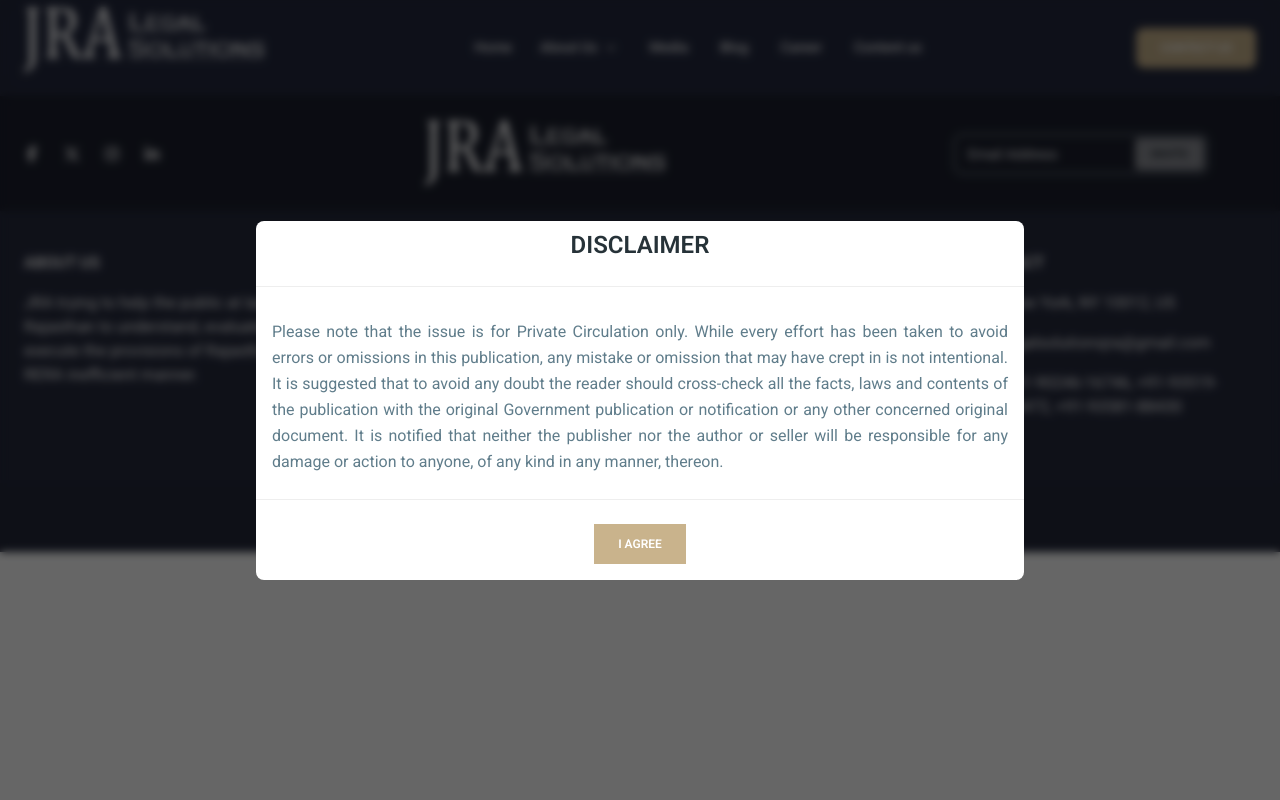
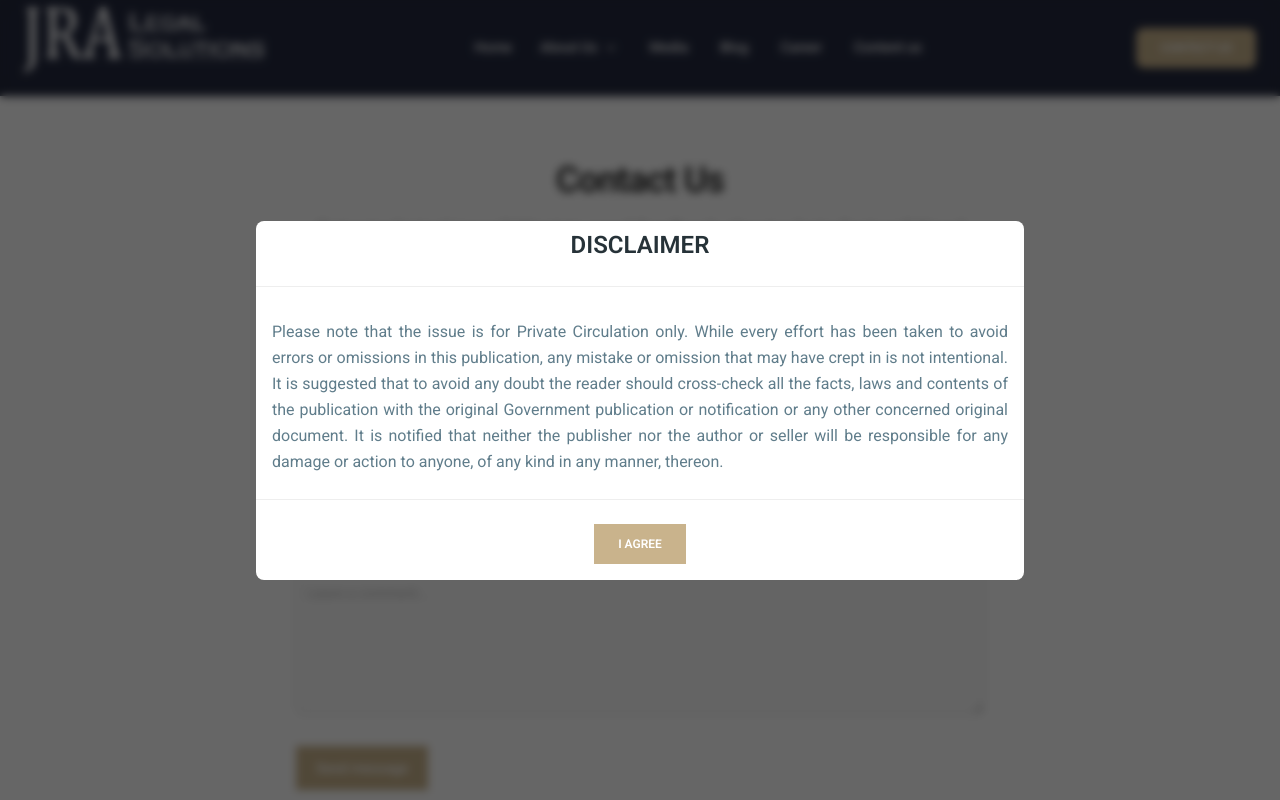
Before and after one commit to RiteshKumarNitk/JRA-Solutions, a React (Create React App) app: page /Contact in a window 1280 px wide. Shown: the top 800 px of the page. Built offline with nearby package versions, Linux system fonts and the light colour scheme.

Commit message:
content added

```diff
--- a/src/App.css
+++ b/src/App.css
@@ -8,15 +8,19 @@
   * {
     scrollbar-width: thin;
     scrollbar-color: #262b3e #ffffff;
+
   }
 
   /* Chrome, Edge, and Safari */
   *::-webkit-scrollbar {
     width: 21px;
+
+
   }
 
   *::-webkit-scrollbar-track {
     background: #ffffff;
+    border-radius: 10px;
   }
 
   *::-webkit-scrollbar-thumb {
--- a/src/components/common/footer/Footer.jsx
+++ b/src/components/common/footer/Footer.jsx
@@ -56,11 +56,12 @@ const Footer = () => {
 
           </div>
 
-          <div class="me-12 hidden lg:block">
+          <div class="hidden lg:block">
             <img src={img} alt="" />
           </div>
 
-          <div class="me-12 hidden lg:block">
+          <div class=" hidden lg:block">
+            <div className="font font-medium mb-1">News Letter</div>
             <div className="relative flex w-full max-w-full  rounded-md   ">
               <Input
                 type="email"
--- a/src/components/common/header/Header.jsx
+++ b/src/components/common/header/Header.jsx
@@ -212,7 +212,7 @@ function NavList() {
       <NavListMenuInsights />
       <Typography
         as={Link} // Use Link instead of a
-        to="/contact" // Specify the contact path
+        to="/Contact" // Specify the contact path
         variant="small"
         color="blue-gray"
         className="font-medium text-gray-100"
@@ -286,7 +286,7 @@ export default function Header() {
           <div className="flex w-full flex-nowrap items-center gap-2 lg:hidden">
             <Typography
               as={Link} // Use Link instead of a
-              to="/contact" // Specify the contact path
+              to="/Contact" // Specify the contact path
               variant="small"
               color="blue-gray"
               className="font-medium text-gray-100"
--- a/src/components/contact/Contact.jsx
+++ b/src/components/contact/Contact.jsx
@@ -1,30 +1,78 @@
-import React from "react"
+import React from "react";
 // import img from "../images/pricing.jpg"
-import Back from "../common/Back"
-import "./contact.css"
-const imgUrl = "https://images.pexels.com/photos/4427430/pexels-photo-4427430.jpeg?auto=compress&cs=tinysrgb&w=1260&h=750&dpr=1"; // Define your image URL here
-
+import Back from "../common/Back";
+import "./contact.css";
+const imgUrl =
+  "https://images.pexels.com/photos/4427430/pexels-photo-4427430.jpeg?auto=compress&cs=tinysrgb&w=1260&h=750&dpr=1"; // Define your image URL here
 
 const Contact = () => {
   return (
     <>
-      <section className='contact mb'>
-        <Back name='Contact Us' title='Get Helps & Friendly Support' cover={imgUrl} />
-        <div className='container'>
-          <form className='shadow'>
-            <h4>Fillup The Form</h4> <br />
+      <section className="bg-white dark:bg-gray-900">
+        <div className="py-8 lg:py-16 px-4 mx-auto max-w-screen-md">
+          <h2 className="mb-4 text-4xl tracking-tight font-extrabold text-center text-gray-900 ">
+            Contact Us
+          </h2>
+          <p className="mb-8 lg:mb-16 font-light text-center text-gray-500  sm:text-xl">
+            Got a technical issue? Want to send feedback about a beta feature?
+            Need details about our Business plan? Let us know.
+          </p>
+          <form action="#" className="space-y-8">
             <div>
-              <input type='text' placeholder='Name' />
-              <input type='text' placeholder='Email' />
+              <label
+                for="email"
+                className="block mb-2 text-sm font-medium text-gray-900 "
+              >
+                Your email
+              </label>
+              <input
+                type="email"
+                id="email"
+                className="shadow-sm bg-gray-50 border border-gray-300 text-gray-900 text-sm rounded-lg focus:ring-primary-500 focus:border-primary-500 block w-full p-2.5 "
+                placeholder="name@flowbite.com"
+                required
+              />
             </div>
-            <input type='text' placeholder='Subject' />
-            <textarea cols='30' rows='10'></textarea>
-            <button>Submit Request</button>
+            <div>
+              <label
+                for="subject"
+                className="block mb-2 text-sm font-medium text-gray-900 "
+              >
+                Subject
+              </label>
+              <input
+                type="text"
+                id="subject"
+                className="block p-3 w-full text-sm text-gray-900 bg-gray-50 rounded-lg border border-gray-300 shadow-sm focus:ring-primary-500 focus:border-primary-500 "
+                placeholder="Let us know how we can help you"
+                required
+              />
+            </div>
+            <div className="sm:col-span-2">
+              <label
+                for="message"
+                className="block mb-2 text-sm font-medium text-gray-900 "
+              >
+                Your message
+              </label>
+              <textarea
+                id="message"
+                rows="6"
+                className="block p-2.5 w-full text-sm text-gray-900 bg-gray-50 rounded-lg shadow-sm border border-gray-300 focus:ring-primary-500 focus:border-primary-500 "
+                placeholder="Leave a comment..."
+              ></textarea>
+            </div>
+            <button
+              type="submit"
+              className="py-3 px-5 text-sm  bg-[#c9b38c] hover:bg-[#b99c69] font-medium text-center text-white rounded-none bg-primary-700 sm:w-fit hover:bg-primary-800 focus:ring-4 focus:outline-none focus:ring-primary-300 "
+            >
+              Send message
+            </button>
           </form>
         </div>
       </section>
     </>
-  )
-}
+  );
+};
 
-export default Contact
+export default Contact;
--- a/src/components/home/price/FeatureSection.jsx
+++ b/src/components/home/price/FeatureSection.jsx
@@ -1,13 +1,17 @@
 import React from "react";
 import { Typography } from "@material-tailwind/react";
 import LatestBlogSection from "./LatestBlogSection";
+import { HiOutlineBriefcase } from "react-icons/hi2";
 export function FeatureSection() {
   return (
     <section className="lg:py-28 py-10 px-8 ">
-      <div className="container mx-auto  text-center lg:mb-20">
+      <div className="container mx-auto  text-center ">
+      <Typography   className="flex text-[#fff] justify-center mb-3">
+            <HiOutlineBriefcase className='text-4xl center bg-[#c9b38c] shadow-[#f5c97e]  rounded-full p-1 font-md'/>
+          </Typography>
         <Typography
           color="blue-gray"
-          className="mb-2 font-bold uppercase"
+          className="mb-2 uppercase text-[#c9b38c]"
         >
           Features
         </Typography>
--- a/src/components/pages/Pages.jsx
+++ b/src/components/pages/Pages.jsx
@@ -12,6 +12,7 @@ import aboutUs from "../about-us/aboutUs";
 import Teams from "../teams/Teams";
 import Media from "../media/Media";
 import Career from "../career/Career";
+import Contact from "../contact/Contact";
 
 
 
@@ -73,6 +74,7 @@ const Pages = () => {
           <Route exact path="/Teams" component={Teams} />
           <Route exact path="/Media" component={Media} />
           <Route exact path="/Career" component={Career} />
+          <Route exact path="/Contact" component={Contact} />
         </Switch>
         <Footer />
       </Router>
```
Also changed, not shown: src/components/home/price/LatestBlogSection.jsx (+37 -25 lines).
